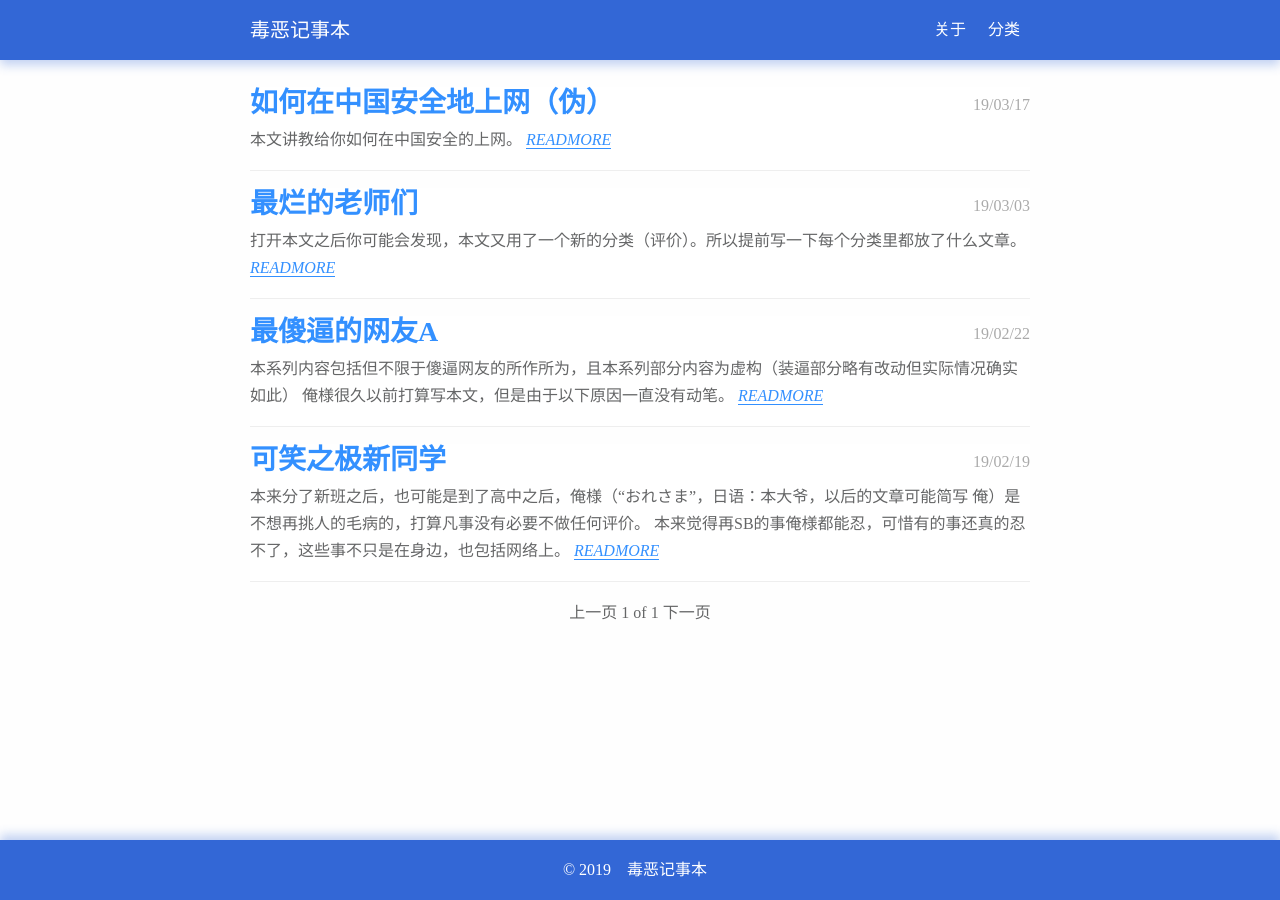
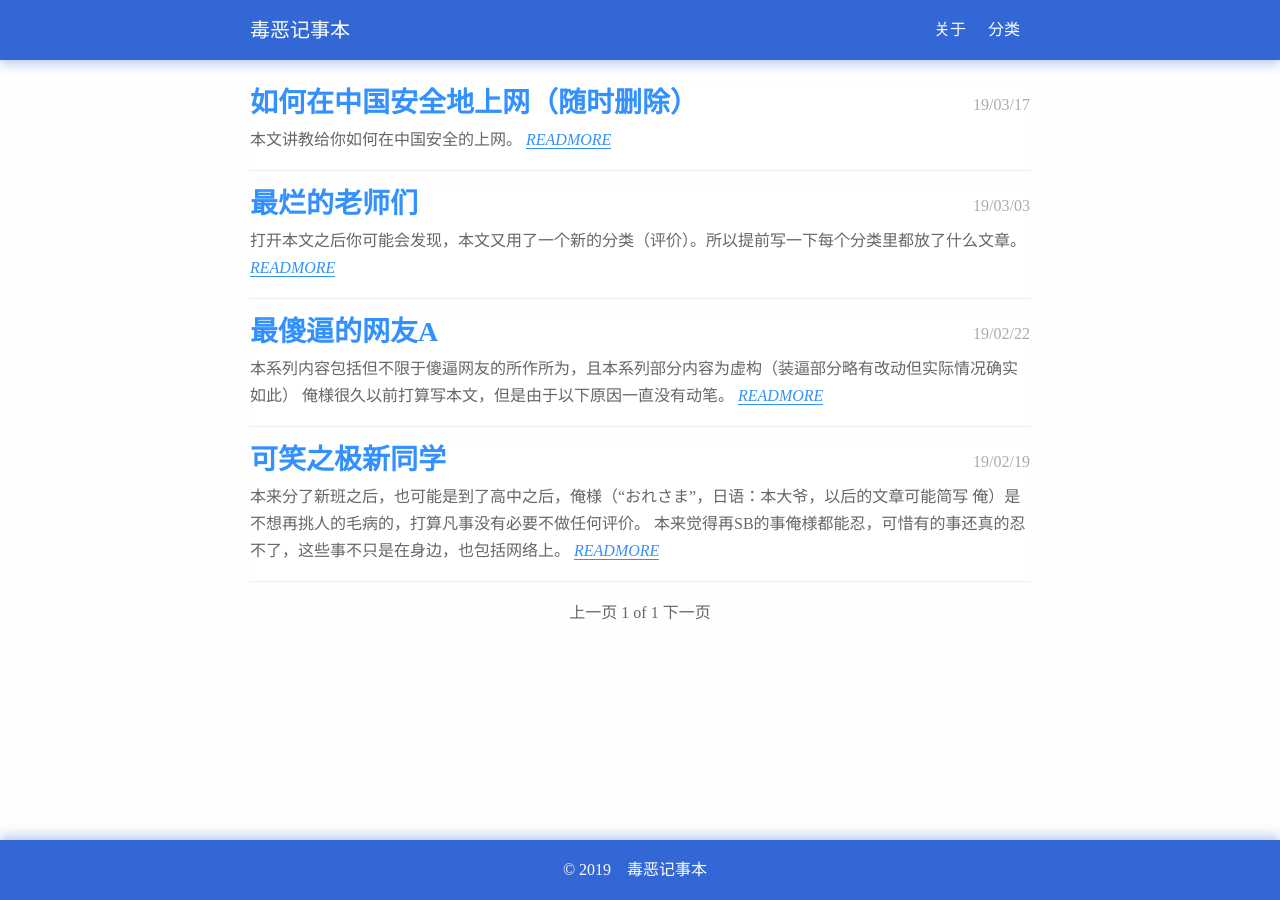
Before and after one commit to telechoc/telechoc.github.io, a Jekyll site: the page built from index.html, in a window 1280 px wide. Built offline with Jekyll 4.4.1, drawn with Linux system fonts in a browser that asks for light colours; the list of posts is cut into pages by our own code.

Commit message:
Update 2019-03-17-how-to-surf-safely-in-China.md

```diff
--- a/_posts/2019-03-17-how-to-surf-safely-in-China.md
+++ b/_posts/2019-03-17-how-to-surf-safely-in-China.md
@@ -1,8 +1,8 @@
 ---
 published: true
-title: 如何在中国安全地上网（伪）
+title: 如何在中国安全地上网（随时删除）
 category: 嘲讽
-layout: posts
+layout: post
 ---
 
 本文讲教给你如何在中国安全的上网。
```
